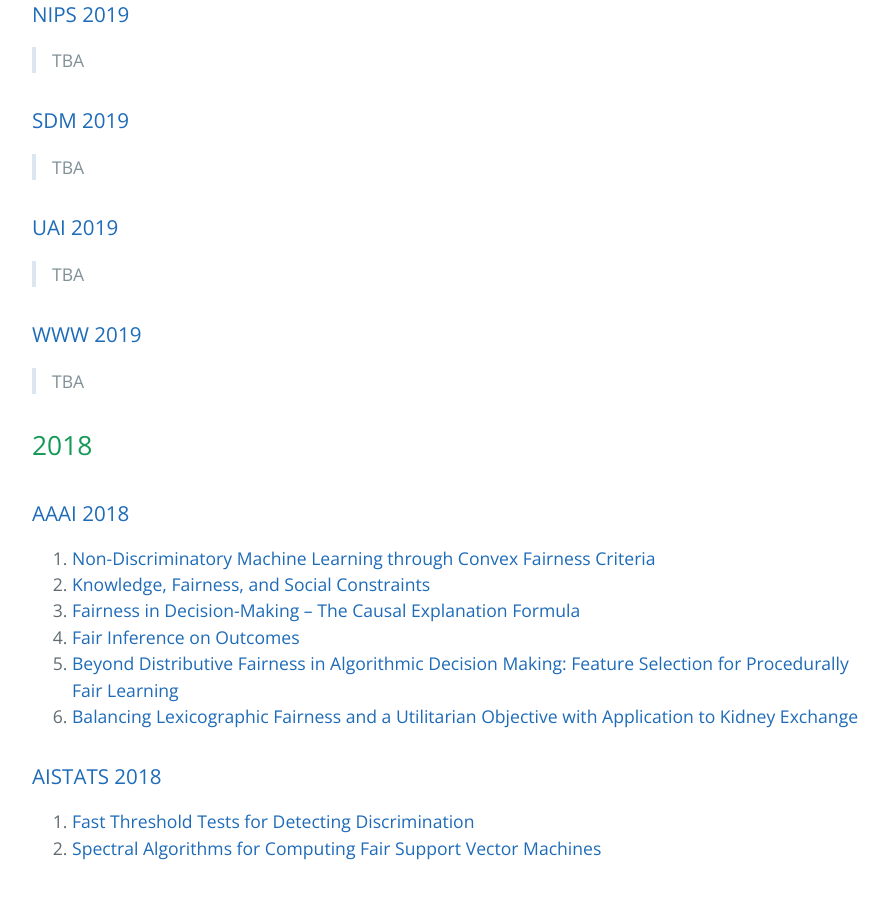
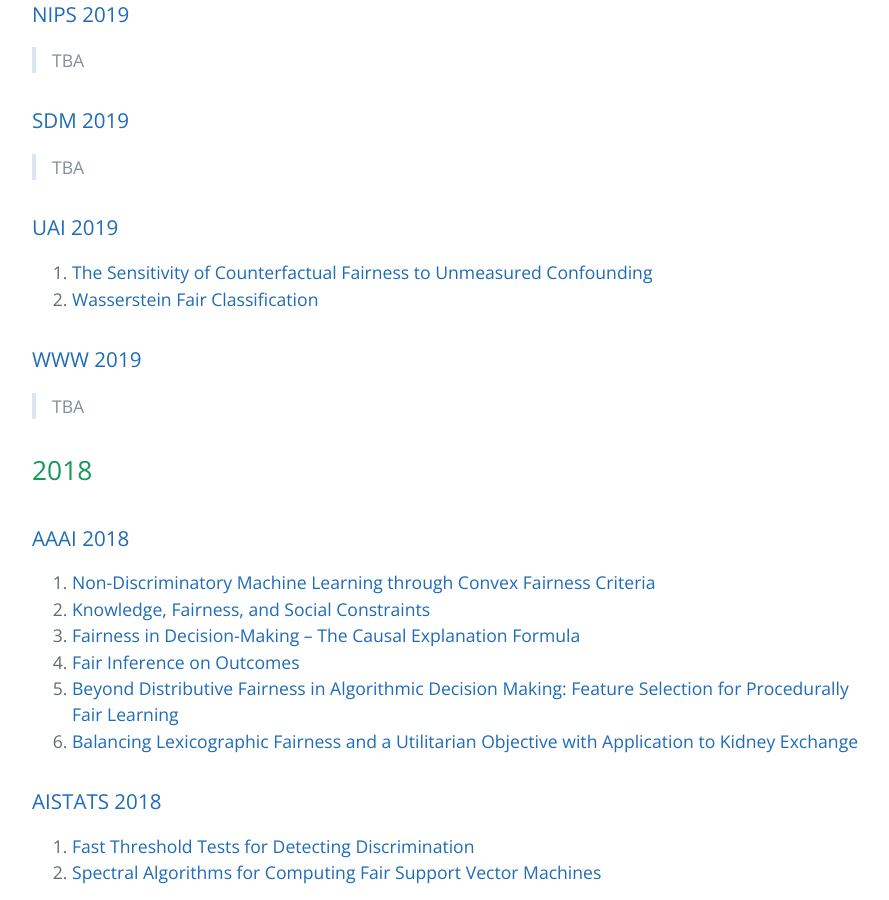
Before and after one commit to minakhan01/FairAI, a Jekyll site: the page built from conference.md, in a window 1280 px wide and 900 px high, scrolled down 3822 px. Shown: the whole window, without its empty margins (192-1081 px from the left). Built offline with Jekyll 4.4.1, drawn with Linux system fonts in a browser that asks for light colours; our own code applies the rules of GitHub Pages for plain Markdown files.

Commit message:
Add papers for UAI 2019

```diff
--- a/conference.md
+++ b/conference.md
@@ -129,7 +129,9 @@ layout: default
 
 ### [UAI 2019](https://dblp.uni-trier.de/db/conf/uai/uai2019.html)
 
-> TBA
+1. [The Sensitivity of Counterfactual Fairness to Unmeasured Confounding](http://auai.org/uai2019/proceedings/papers/213.pdf)
+2. [Wasserstein Fair Classification](http://auai.org/uai2019/proceedings/papers/315.pdf)
+
 
 ### [WWW 2019](https://dblp.uni-trier.de/db/conf/www/www2019.html)
 
```
